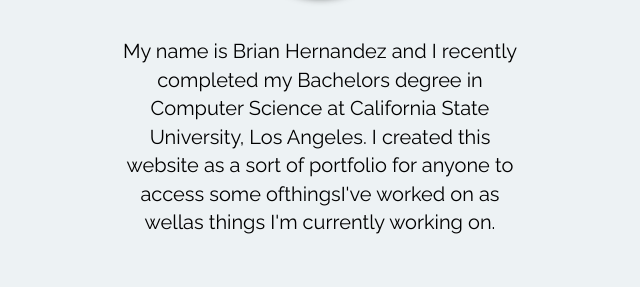
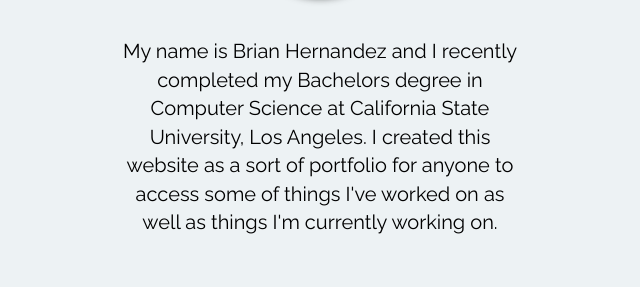
Before and after one commit to brian-hernandez/brian-hernandez.github.io, a plain HTML site: page index.html in a window 1280 px wide. Shown: the part 233-520 px from the top of the page, 320-960 px from the left. Drawn offline with nearby package versions, Linux system fonts and the light colour scheme.

Commit message:
added some style stuff

```diff
--- a/index.html
+++ b/index.html
@@ -60,7 +60,7 @@
                 <p class="greeting">My name is Brian Hernandez and I recently completed my Bachelors degree in Computer
                     Science at
                     California State University, Los Angeles. I created this website as a sort of portfolio for anyone
-                    to access some ofthingsI've worked on as wellas things I'm currently working on.
+                    to access some of things I've worked on as well as things I'm currently working on.
                 </p>
             </div>
             <div class="col-sm-4"></div>
```
